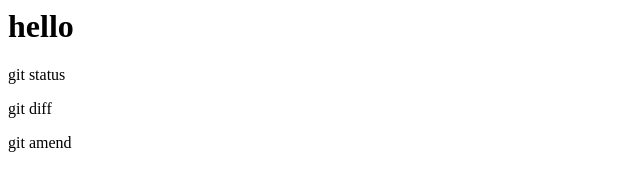
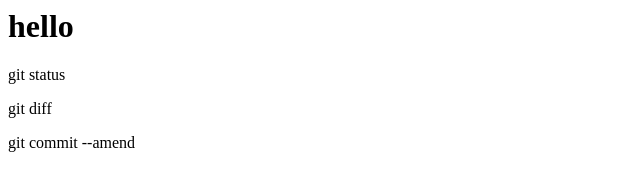
Before and after one commit to ootom20002000/git, a plain HTML site: page index.html in a window 1280 px wide. Shown: the full height of the page, 0-640 px from the left. Drawn offline with Linux system fonts and the light colour scheme.

Commit message:
ブランチ feature

```diff
--- a/index.html
+++ b/index.html
@@ -1,4 +1,4 @@
 <h1>hello</h1>
 <p>git status</p>
 <p>git diff</p>
-<p>git amend</p>
+<p>git commit --amend</p>
```
Also changed, not shown: feature.html (added, +1 -0 lines).
